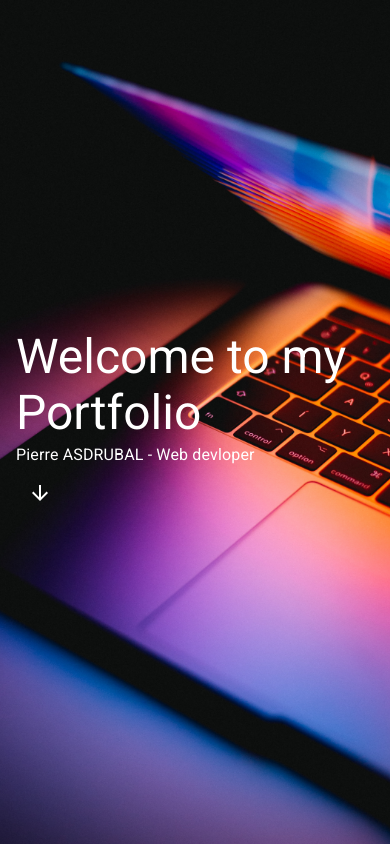
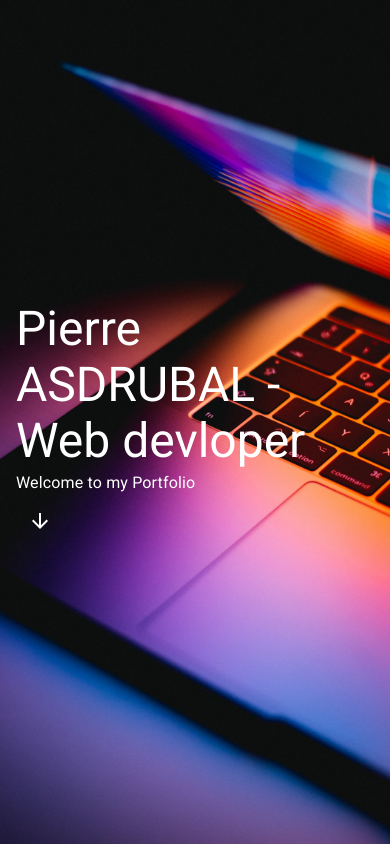
Before and after one commit to GraineFutee/Portfolio2.0, a React (Create React App) app: page / in a window 390 px wide. Shown: the top 844 px of the page. Built offline with nearby package versions, Linux system fonts and the light colour scheme.

Commit message:
Mobile correction 2

```diff
--- a/src/App.js
+++ b/src/App.js
@@ -36,7 +36,13 @@ const useStyles = makeStyles((theme) => ({
     backgroundColor: "#2c3e50",
     backgroundImage: "url(/background/bg.jpg)",
     backgroundPosition: "center",
-    backgroundSize: "cover",
+    [theme.breakpoints.down("xs")]: {
+      backgroundSize: "auto 100%",
+    },
+    [theme.breakpoints.up("sm")]: {
+      backgroundSize: "cover",
+    },
+
     backgroundRepeat: "no-repeat",
     backgroundAttachment: "fixed",
     lineHeight: "100vh",
@@ -122,20 +128,30 @@ const useStyles = makeStyles((theme) => ({
     paddingBottom: "200px",
   },
   work2: {
-    padding: "25px",
     marginTop: "-120px",
     marginLeft: "auto",
     marginRight: "auto",
     marginBottom: "200px",
     [theme.breakpoints.up("xs")]: {
-      width: "80%",
+      width: "90%",
+      paddingTop: "10px",
+      paddingBottom: "10px",
     },
     [theme.breakpoints.up("sm")]: {
       width: "75%",
+      padding: "25px",
     },
   },
-  workCard: { display: "flex", margin: "50px" },
-  workCardMedia: { width: "300px", minHeight: "150px" },
+  workCard: {
+    display: "flex",
+    [theme.breakpoints.up("xs")]: {
+      margin: "10px",
+    },
+    [theme.breakpoints.up("sm")]: {
+      margin: "50px",
+    },
+  },
+  workCardMedia: { width: "280px", minHeight: "135px" },
   workButton: {
     background:
       "linear-gradient(145deg, rgba(33,140,116,1) 0%, rgba(51,217,178,1) 100%)",
@@ -165,10 +181,8 @@ function App(props) {
     <>
       <Box className={classes.hero}>
         <Container className={classes.hero_body}>
-          <Typography variant="h3">Welcome to my Portfolio</Typography>
-          <Typography variant="subtitle1">
-            Pierre ASDRUBAL - Web devloper
-          </Typography>
+          <Typography variant="h3">Pierre ASDRUBAL - Web devloper</Typography>
+          <Typography variant="subtitle1">Welcome to my Portfolio</Typography>
           <IconButton aria-label="Down" className={classes.arrow}>
             <ArrowDownward />
           </IconButton>
@@ -371,7 +385,6 @@ function App(props) {
               </List>
             </Grid>
           </Grid>
-          {console.log(props.width)}
           {props.width === "xs" || props.width === "sm" ? (
             <Divider variant="middle" className={classes.dividerHorizon} />
           ) : (
```
Also changed, not shown: public/index.html (+19 -3 lines).
